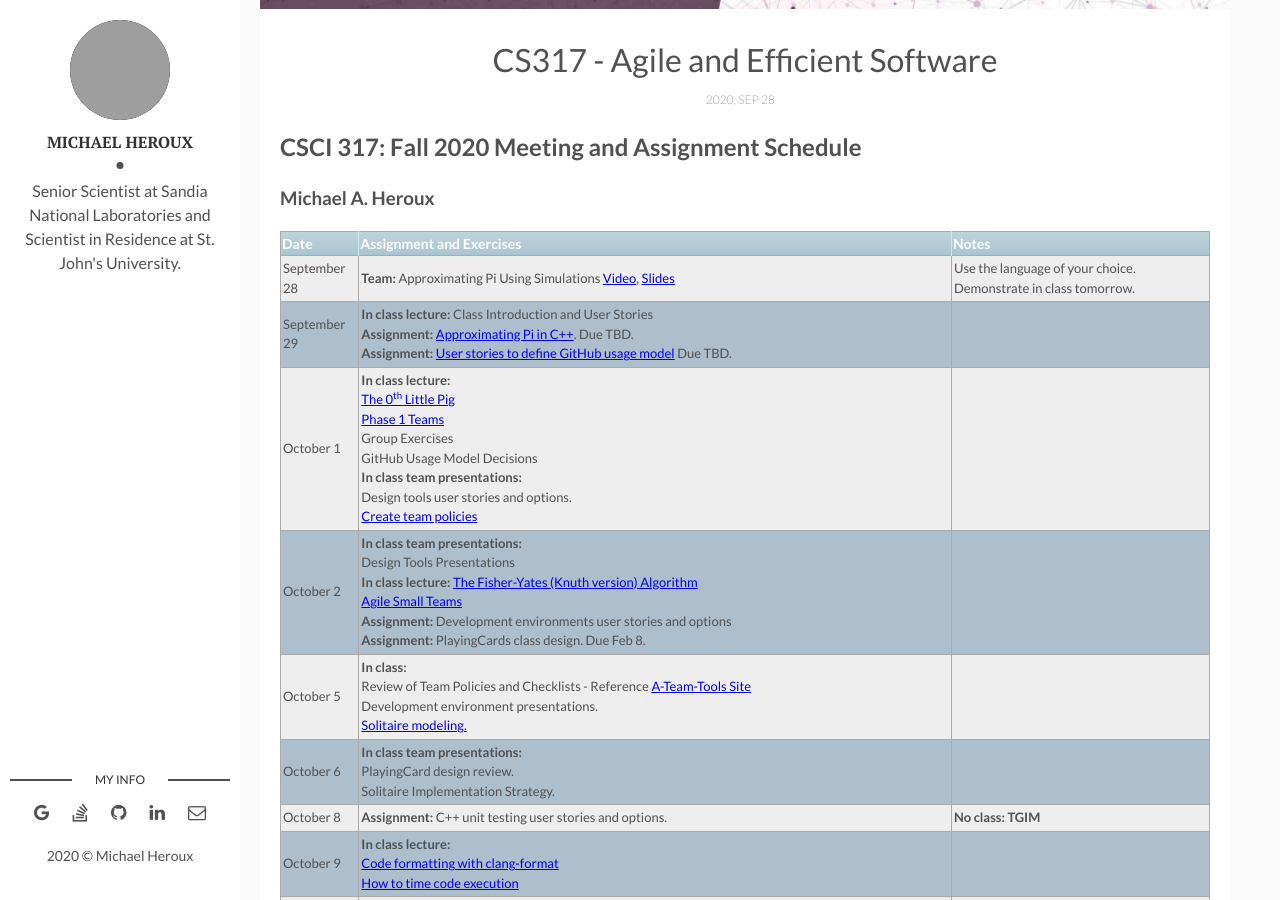
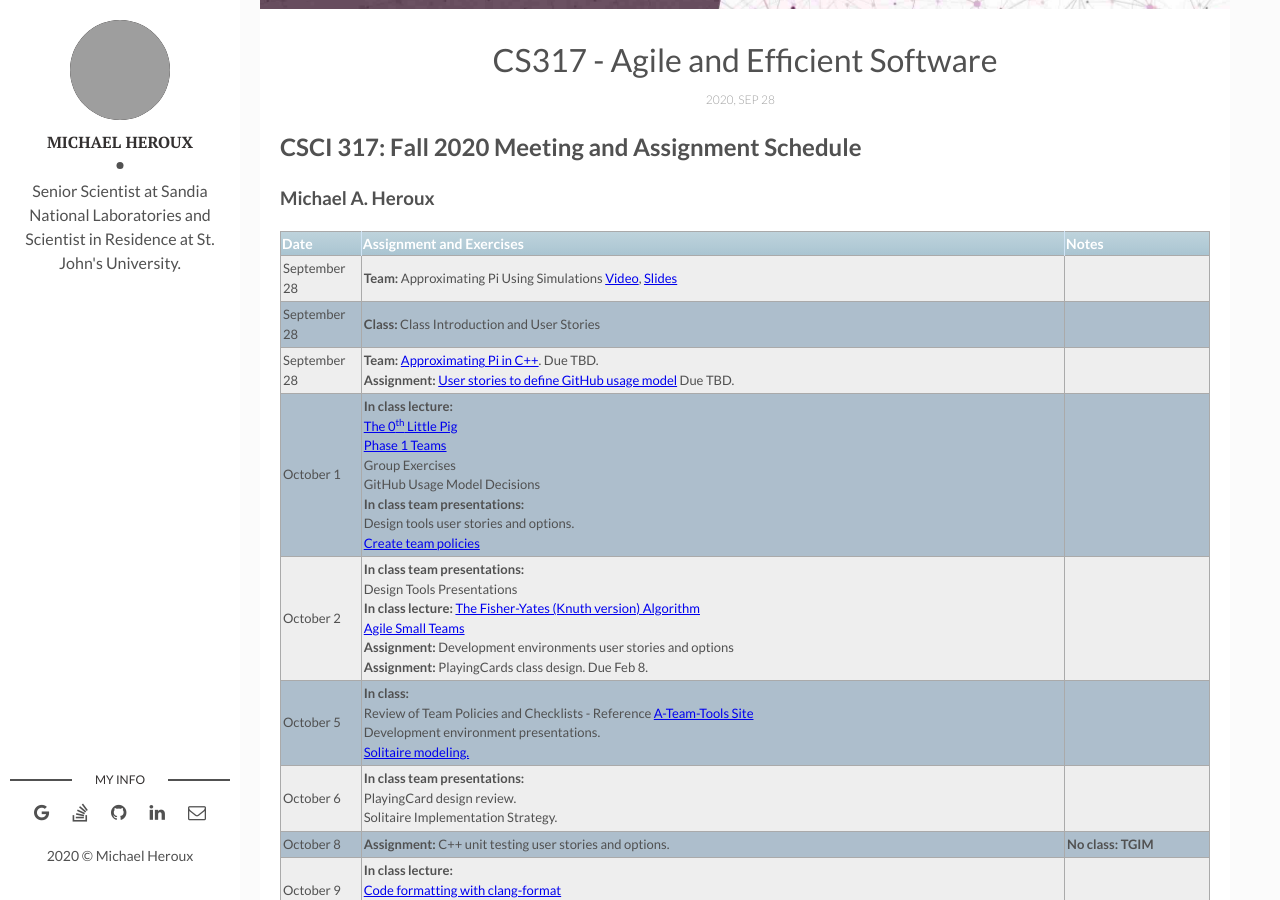
Before and after one commit to maherou/Teaching, a Jekyll site: the page built from files/CS317/2020-Fall-Class-Meeting-Schedule.md, in a window 1280 px wide and 900 px high, scrolled down 511 px. Built offline with Jekyll 4.4.1, drawn with Linux system fonts in a browser that asks for light colours; grey boxes are pictures that could not be loaded.

Commit message:
Update 317 info

```diff
--- a/files/CS317/2020-Fall-Class-Meeting-Schedule.md
+++ b/files/CS317/2020-Fall-Class-Meeting-Schedule.md
@@ -16,8 +16,9 @@ location: "Collegeville, MN, USA"
 
 | **Date** | **Assignment and Exercises** | **Notes** |
 | --- | --- | --- |
-| September 28 | **Team:** Approximating Pi Using Simulations [Video](https://youtu.be/CGwoMEXqh7A), [Slides](../ApproximatingPiUsingSimulations.pdf) | Use the language of your choice.  Demonstrate in class tomorrow.   |
-| September 29 | **In class lecture:** Class Introduction and User Stories<br> **Assignment:** [Approximating Pi in C++](../CPP-Pi). Due TBD. <br> **Assignment:** [User stories to define GitHub usage model](https://docs.google.com/document/d/1jdObI_Y5u4S-vy3SmLaIgzIGuh5ekN0pucaPpPXI5CU/edit?usp=sharing) Due TBD.|   |
+| September 28 | **Team:** Approximating Pi Using Simulations [Video](https://youtu.be/CGwoMEXqh7A), [Slides](../ApproximatingPiUsingSimulations.pdf) | |
+| September 28 | **Class:** Class Introduction and User Stories
+| September 28 | **Team:** [Approximating Pi in C++](../CPP-Pi). Due TBD. <br> **Assignment:** [User stories to define GitHub usage model](https://docs.google.com/document/d/1jdObI_Y5u4S-vy3SmLaIgzIGuh5ekN0pucaPpPXI5CU/edit?usp=sharing) Due TBD.|   |
 | October 1 | **In class lecture:** <br> [The 0<sup>th</sup> Little Pig](../../ZerothLittlePig) <br>[Phase 1 Teams](../PhaseOneTeams) <br> Group Exercises <br> GitHub Usage Model Decisions <br>   **In class team presentations:** <br> Design tools user stories and options. <br> [Create team policies](../TeamPolicyAssignment) |   |
 | October 2 | **In class team presentations:** <br> Design Tools Presentations <br> **In class lecture:** [The Fisher-Yates (Knuth version) Algorithm](https://exceptionnotfound.net/understanding-the-fisher-yates-card-shuffling-algorithm/) <br> [Agile Small Teams](../AgileSmallTeams.pdf)<br> **Assignment:** Development environments user stories and options <br> **Assignment:** PlayingCards class design.  Due Feb 8. |   |
 | October 5 | **In class:** <br> Review of Team Policies and Checklists - Reference [A-Team-Tools Site](https://betterscientificsoftware.github.io/A-Team-Tools/) <br> Development environment presentations.  <br> [Solitaire modeling.](../Solitaire) |   |
```
Also changed, not shown: files/CS317/OpenMP.md (+2 -2 lines).
